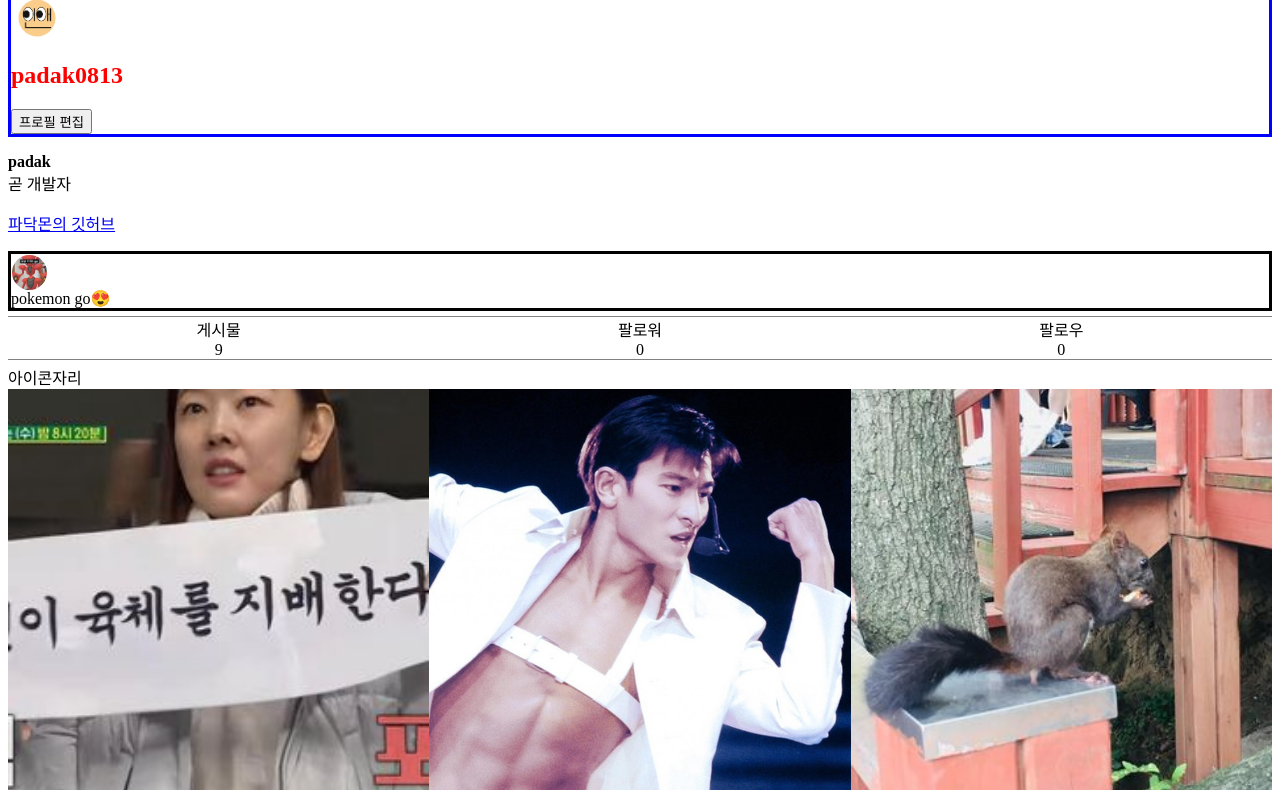
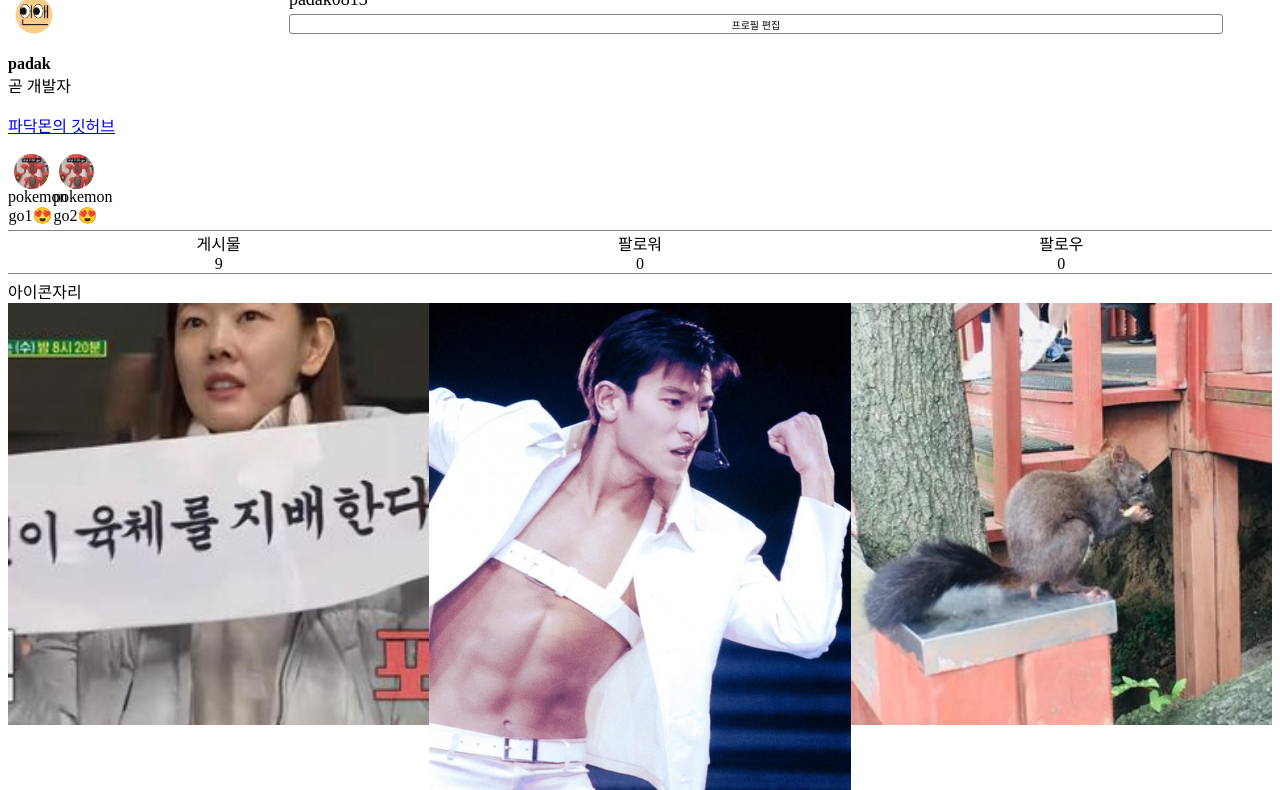
Before and after one commit to 33jumpstreet/instagram_cloneCoding, a plain HTML site: page index.html in a window 1280 px wide. Shown: the part 82-872 px from the top of the page. Drawn offline with Linux system fonts and the light colour scheme.

Commit message:
css 그리드 프로필 그리드 적용

```diff
--- a/css/style.css
+++ b/css/style.css
@@ -1,16 +1,3 @@
-h2 {
-  color: red;
-}
-
-.highlight {
-  border: solid;
-}
-
-#profile {
-  border: solid;
-  border-color: blue;
-}
-
 /* 썸네일 게시판 */
 .thumnail_grid {
   display: grid;
@@ -38,6 +25,19 @@ h2 {
 }
 
 /* 프로필, 하이라이트 사진 원형으로 다듬기 */
+#profile_pic {
+  width: 50px;
+  height: 50px;
+}
+
+.highlight_pic {
+  width: 35px;
+  height: 35px;
+
+  margin-left: auto;
+  margin-right: auto;
+}
+
 .circle_pic {
   border: 1px solid white;
   border-radius: 50%;
@@ -47,12 +47,38 @@ h2 {
   object-fit: cover;
 }
 
-#profile_pic {
-  width: 50px;
-  height: 50px;
+/* 하이라이트 영역 */
+#highlighr_area {
+  display: grid;
+  grid-template-columns: 45px 45px 1fr;
 }
 
-.highlight_pic {
-  width: 35px;
-  height: 35px;
+.highlight {
+  text-align: center;
 }
+
+/* 프로필 영역 */
+#profile {
+  display: grid;
+  grid-template-columns: 1fr 3.5fr;
+}
+
+#profile_info {
+  display: grid;
+  grid-template-rows: 1fr 1fr;
+}
+
+#id {
+  font-size: 18px;
+  font-weight: 100;
+}
+
+button {
+  height: 80%;
+  width: 95%;
+
+  font-size: 10px;
+  background-color: white;
+  border: 1px solid gray;
+  border-radius: 3px;
+}
--- a/index.html
+++ b/index.html
@@ -19,8 +19,10 @@
     <div id="profile_pic">
       <img class="circle_pic" src="./img/profile.jpg">
     </div>
-    <h2>padak0813</h2>
-    <button>프로필 편집</button>
+    <div id="profile_info">
+      <div id="id">padak0813</div>
+      <button>프로필 편집</button>
+    </div>
   </div>
   <!-- 프로필 -->
   <!-- 소개글 -->
@@ -37,11 +39,20 @@
   </div>
   <!-- // 소개글 -->
   <!-- 하이라이트  -->
-  <div class="highlight">
-    <div class="highlight_pic">
-      <img class="circle_pic" src="./img/highlight1.jpg">
+  <div id="highlighr_area">
+    <div class="highlight">
+      <div class="highlight_pic">
+        <img class="circle_pic" src="./img/highlight1.jpg">
+      </div>
+      <div>pokemon go1😍</div>
     </div>
-    <div>pokemon go😍</div>
+    <div class="highlight">
+      <div class="highlight_pic">
+        <img class="circle_pic" src="./img/highlight1.jpg">
+      </div>
+      <div>pokemon go2😍</div>
+    </div>
+    <div></div>
   </div>
   <!-- //하이라이트  -->
 
```
